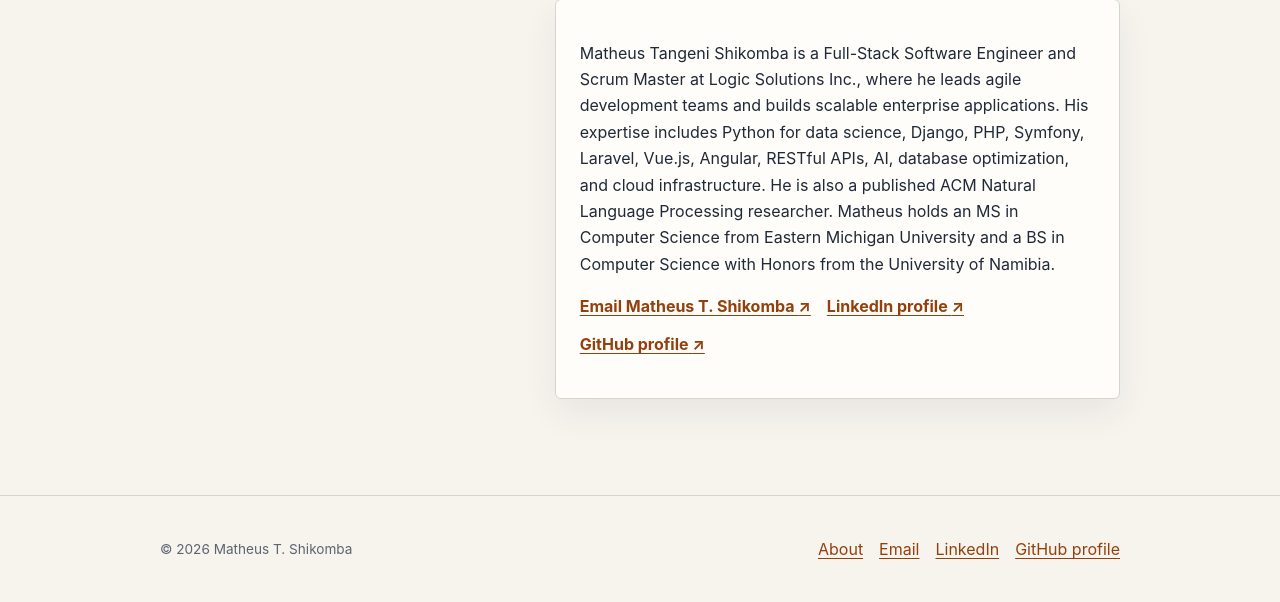
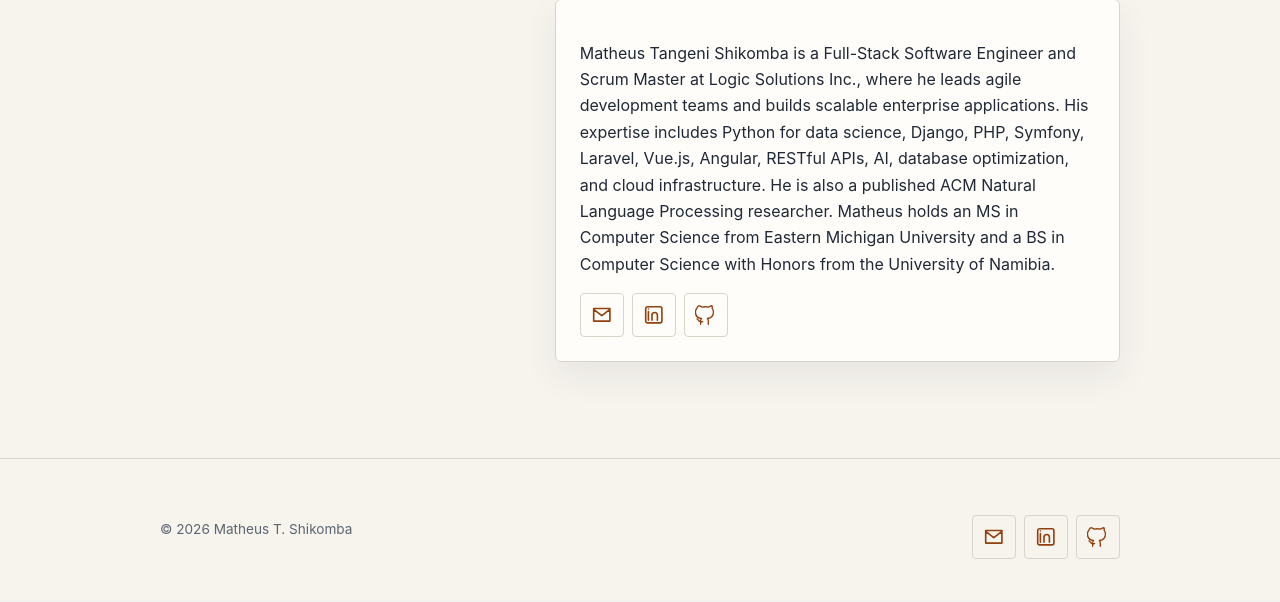
Before and after one commit to mtshikomba/shikomba.me, a Django app: page /about/ in a window 1280 px wide. Shown: the part 603-1205 px from the top of the page. After the commit the page ends 1162 px from the top, so only its background shows below. Run offline with Django 4.2, Linux system fonts and the light colour scheme.

Commit message:
[task-036] Refresh branding and contact links

```diff
--- a/blog/templates/blog/about.html
+++ b/blog/templates/blog/about.html
@@ -17,11 +17,7 @@
         </section>
         <div class="card contact-card">
             <p>Matheus Tangeni Shikomba is a Full-Stack Software Engineer and Scrum Master at Logic Solutions Inc., where he leads agile development teams and builds scalable enterprise applications. His expertise includes Python for data science, Django, PHP, Symfony, Laravel, Vue.js, Angular, RESTful APIs, AI, database optimization, and cloud infrastructure. He is also a published ACM Natural Language Processing researcher. Matheus holds an MS in Computer Science from Eastern Michigan University and a BS in Computer Science with Honors from the University of Namibia.</p>
-            <p class="contact-links">
-                <a class="text-link" href="mailto:tangenishikomba@gmail.com">Email Matheus T. Shikomba <span aria-hidden="true">↗</span></a>
-                <a class="text-link" href="https://www.linkedin.com/in/tangeni-shikomba">LinkedIn profile <span aria-hidden="true">↗</span></a>
-                <a class="text-link" href="https://github.com/mtshikomba">GitHub profile <span aria-hidden="true">↗</span></a>
-            </p>
+            {% include "contact_icons.html" %}
         </div>
     </div>
 </div>
--- a/blog/templates/blog/post_list.html
+++ b/blog/templates/blog/post_list.html
@@ -6,7 +6,7 @@
 <section class="hero" aria-labelledby="hero-title">
     <p class="eyebrow">Software engineer · researcher · builder</p>
     <h1 id="hero-title">Ideas, experiments, and work in progress.</h1>
-    <p class="hero__lede">A personal notebook from Tangeni Shikomba about building useful software, exploring new ideas, and learning in public.</p>
+    <p class="hero__lede">A personal notebook from Matheus T. Shikomba about building useful software, exploring new ideas, and learning in public.</p>
     <div class="hero__actions">
         <a class="button button--primary" href="{% url 'projects:project-list' %}">Explore projects <span aria-hidden="true">↗</span></a>
         <a class="button button--secondary" href="{% url 'resume:resume-detail' %}">View resume</a>
--- a/static/css/site.css
+++ b/static/css/site.css
@@ -311,11 +311,24 @@ a.card-title:hover, a.card-title:focus { color: var(--brand-dark); }
 .resume-section { padding: 1.5rem 0; border-top: 1px solid var(--line); }
 .resume-section + .resume-section { margin-top: 0; }
 .contact-card { max-width: 42rem; }
+.contact-icons { display: flex; flex-wrap: wrap; gap: 0.5rem; margin: 1rem 0 0; }
+.contact-icon {
+    display: inline-flex;
+    align-items: center;
+    justify-content: center;
+    width: 2.75rem;
+    height: 2.75rem;
+    color: var(--brand-dark);
+    border: 1px solid var(--line);
+    border-radius: 4px;
+    text-decoration: none;
+}
+.contact-icon:hover, .contact-icon:focus-visible { color: var(--brand); border-color: var(--brand); }
+.contact-icon svg { width: 1.35rem; height: 1.35rem; }
 
 .site-footer { padding: 2.5rem 0; color: var(--muted); border-top: 1px solid var(--line); }
 .site-footer__inner { display: flex; justify-content: space-between; gap: 2rem; align-items: center; }
 .site-footer__copy { margin: 0; color: var(--muted); font-size: 0.85rem; text-align: left; }
-.site-footer__links { display: flex; flex-wrap: wrap; justify-content: flex-end; gap: 1rem; }
 
 @keyframes rise-in {
     from { opacity: 0; transform: translateY(8px); }
@@ -337,7 +350,7 @@ a.card-title:hover, a.card-title:focus { color: var(--brand-dark); }
     }
 
     .site-footer__inner { display: flex; align-items: stretch; flex-direction: column; gap: 1rem; }
-    .site-footer__links { justify-content: flex-end; order: 1; }
+    .contact-icons { justify-content: flex-end; order: 1; }
     .site-footer__copy { order: 2; }
 }
 
--- a/templates/base.html
+++ b/templates/base.html
@@ -6,6 +6,7 @@
     <meta name="viewport" content="width=device-width, initial-scale=1.0">
     <title>{% block title %}shikomba.me{% endblock %}</title>
     <meta name="description" content="{% block meta_description %}Personal blog of the site owner.{% endblock %}">
+    <link rel="icon" type="image/jpeg" href="{% static 'images/tangeni-shikomba-brand.jpg' %}">
     <link rel="stylesheet" href="{% static 'css/site.css' %}">
 </head>
 <body>
@@ -30,12 +31,7 @@
     <footer class="site-footer">
         <div class="site-footer__inner">
             <p class="site-footer__copy">&copy; {% now "Y" %} Matheus T. Shikomba</p>
-            <nav class="site-footer__links" aria-label="Footer">
-                <a href="{% url 'blog:about' %}">About</a>
-                <a href="mailto:tangenishikomba@gmail.com">Email</a>
-                <a href="https://www.linkedin.com/in/tangeni-shikomba">LinkedIn</a>
-                <a href="https://github.com/mtshikomba">GitHub profile</a>
-            </nav>
+            {% include "contact_icons.html" %}
         </div>
     </footer>
 </body>
--- /dev/null
+++ b/templates/contact_icons.html
@@ -0,0 +1,11 @@
+<nav class="contact-icons" aria-label="Contact links">
+    <a class="contact-icon" href="mailto:tangenishikomba@gmail.com" aria-label="Email Matheus T. Shikomba" title="Email Matheus T. Shikomba">
+        <svg aria-hidden="true" focusable="false" viewBox="0 0 24 24"><path d="M3 5h18v14H3zM3 6l9 7 9-7" fill="none" stroke="currentColor" stroke-linejoin="round" stroke-width="1.8" /></svg>
+    </a>
+    <a class="contact-icon" href="https://www.linkedin.com/in/tangeni-shikomba" aria-label="LinkedIn profile" title="LinkedIn profile">
+        <svg aria-hidden="true" focusable="false" viewBox="0 0 24 24"><path d="M6 8.5V18M6 5.5v.01M10 18v-5.5a3 3 0 0 1 6 0V18M10 11.5V18" fill="none" stroke="currentColor" stroke-linecap="round" stroke-width="1.8" /><rect x="3" y="3" width="18" height="18" fill="none" rx="2" stroke="currentColor" stroke-width="1.8" /></svg>
+    </a>
+    <a class="contact-icon" href="https://github.com/mtshikomba" aria-label="GitHub profile" title="GitHub profile">
+        <svg aria-hidden="true" focusable="false" viewBox="0 0 24 24"><path d="M8.5 19.5c-4.5 1.5-4.5-2.25-6.25-3m12.5 6v-3.5a3.8 3.8 0 0 0-1-2.9c3.25-.35 6.75-1.6 6.75-7.25a5.65 5.65 0 0 0-1.5-3.95A5.25 5.25 0 0 0 18.9 2s-1.2-.4-3.9 1.5a13.5 13.5 0 0 0-7 0C5.3 1.6 4.1 2 4.1 2A5.25 5.25 0 0 0 2 4.9 5.65 5.65 0 0 0 .5 8.85c0 5.65 3.5 6.9 6.75 7.25a3.8 3.8 0 0 0-1 2.9v3.5" fill="none" stroke="currentColor" stroke-linecap="round" stroke-linejoin="round" stroke-width="1.5" /></svg>
+    </a>
+</nav>
```
Also changed, not shown: tests/test_blog.py (+25 -2 lines), .tasks/done/task-036-refresh-branding-and-contact-links.md (added).
